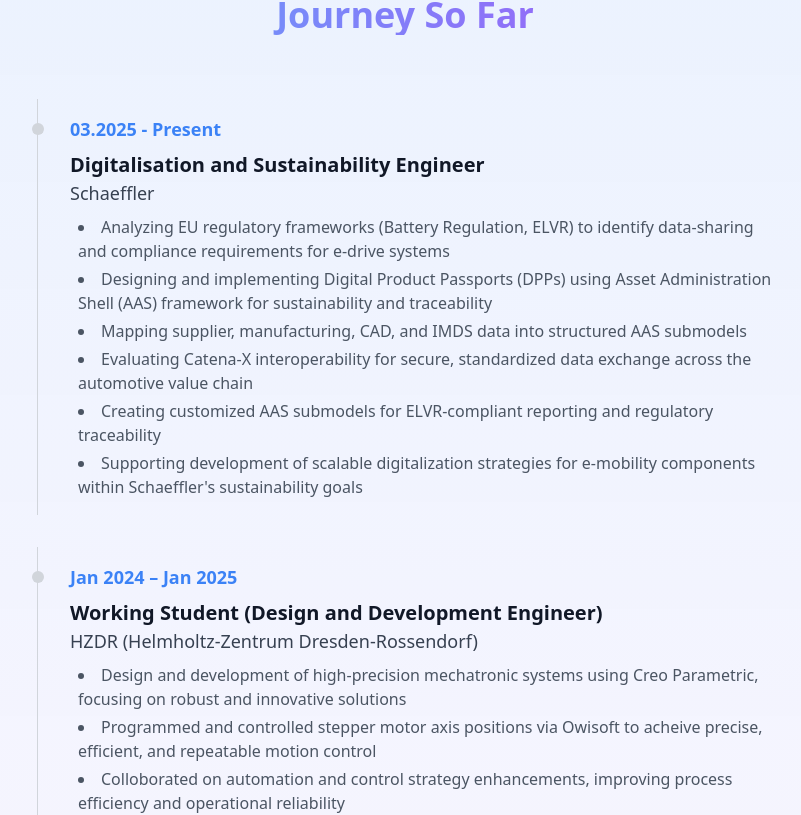
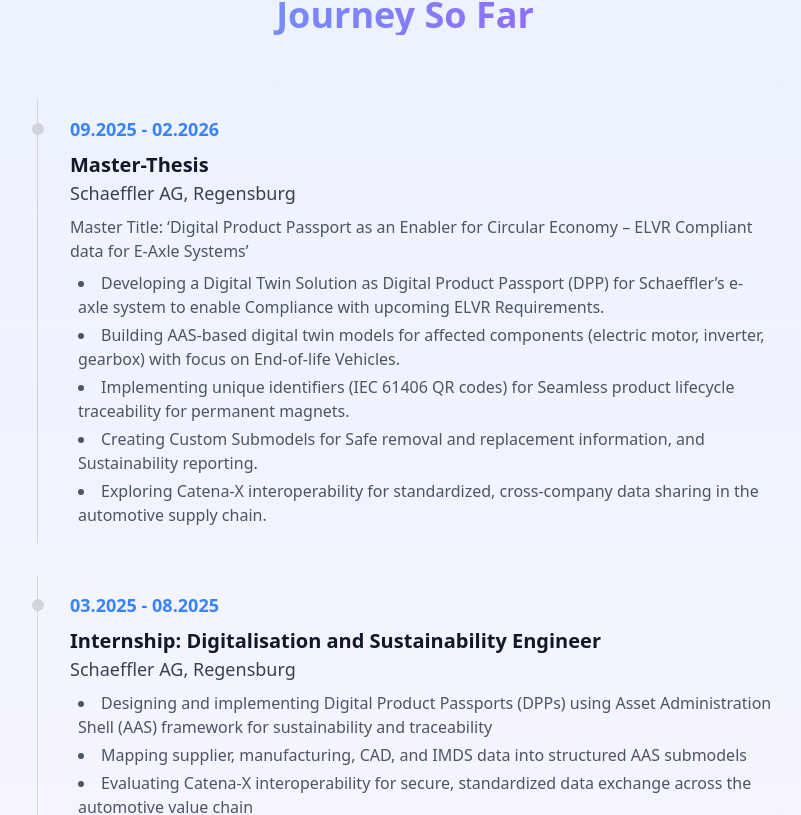
Before and after one commit to Nagendra0510/Nagendra-Mudarapu, a React (Create React App) app: page / in a window 1280 px wide. Shown: the part 1685-2500 px from the top of the page, without its empty margins (235-1036 px from the left). Built offline with nearby package versions, Linux system fonts and the light colour scheme.

Commit message:
Reorder timeline: Master Thesis before Internship

```diff
--- a/src/data/timelineData.js
+++ b/src/data/timelineData.js
@@ -1,10 +1,22 @@
 export const timelineData = [
   {
-    year: "03.2025 - Present",
-    title: "Digitalisation and Sustainability Engineer",
-    subtitle: "Schaeffler",
+    year: "09.2025 - 02.2026",
+    title: "Master-Thesis ",
+    subtitle: "Schaeffler AG, Regensburg",
+    description: "Master Title: ‘Digital Product Passport as an Enabler for Circular Economy – ELVR Compliant data for E-Axle Systems’",
     points: [
-      "Analyzing EU regulatory frameworks (Battery Regulation, ELVR) to identify data-sharing and compliance requirements for e-drive systems",
+      "Developing a Digital Twin Solution as Digital Product Passport (DPP) for Schaeffler’s e-axle system to enable Compliance with upcoming ELVR Requirements.",
+      "Building AAS-based digital twin models for affected components (electric motor, inverter, gearbox) with focus on End-of-life Vehicles.",
+      "Implementing unique identifiers (IEC 61406 QR codes) for Seamless product lifecycle traceability for permanent magnets.",
+      "Creating Custom Submodels for Safe removal and replacement information, and Sustainability reporting.",
+      "Exploring Catena-X interoperability for standardized, cross-company data sharing in the automotive supply chain."
+    ]
+  },
+  {
+    year: "03.2025 - 08.2025",
+    title: "Internship: Digitalisation and Sustainability Engineer",
+    subtitle: "Schaeffler AG, Regensburg",
+    points: [
       "Designing and implementing Digital Product Passports (DPPs) using Asset Administration Shell (AAS) framework for sustainability and traceability",
       "Mapping supplier, manufacturing, CAD, and IMDS data into structured AAS submodels",
       "Evaluating Catena-X interoperability for secure, standardized data exchange across the automotive value chain",
@@ -12,22 +24,13 @@
       "Supporting development of scalable digitalization strategies for e-mobility components within Schaeffler's sustainability goals"
     ]
   },
-
   {
-    year: "Jan 2024 – Jan 2025",
-    title: "Working Student (Design and Development Engineer)",
-    subtitle: "HZDR (Helmholtz-Zentrum Dresden-Rossendorf)",
-    points: [
-      "Design and development of high-precision mechatronic systems using Creo Parametric, focusing on robust and innovative solutions",
-      "Programmed and controlled stepper motor axis positions via Owisoft to acheive precise, efficient, and repeatable motion control",
-      "Colloborated on automation and control strategy enhancements, improving process efficiency and operational reliability",
-    ]
-  },{
     year: "2022 - Present",
     title: "Master of Engineering",
     subtitle: "Hochschule Schmalkalden",
     description: "Major in Mechatronics & Robotics with focus on Innovation"
-  },{
+  },
+  {
     year: "2017 - 2021",
     title: "Bachelor of Engineering",
     subtitle: "Vignan University",
```
